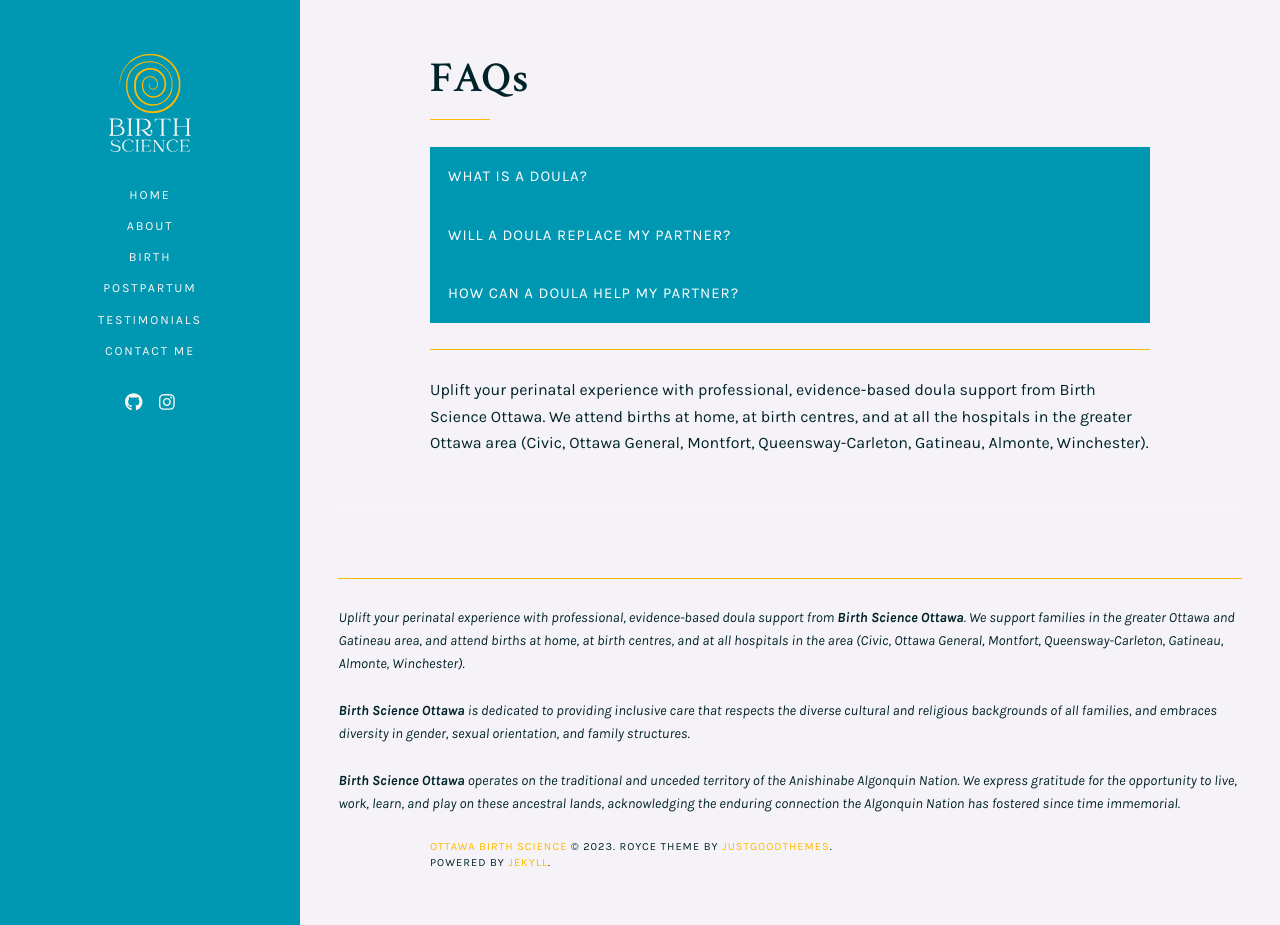
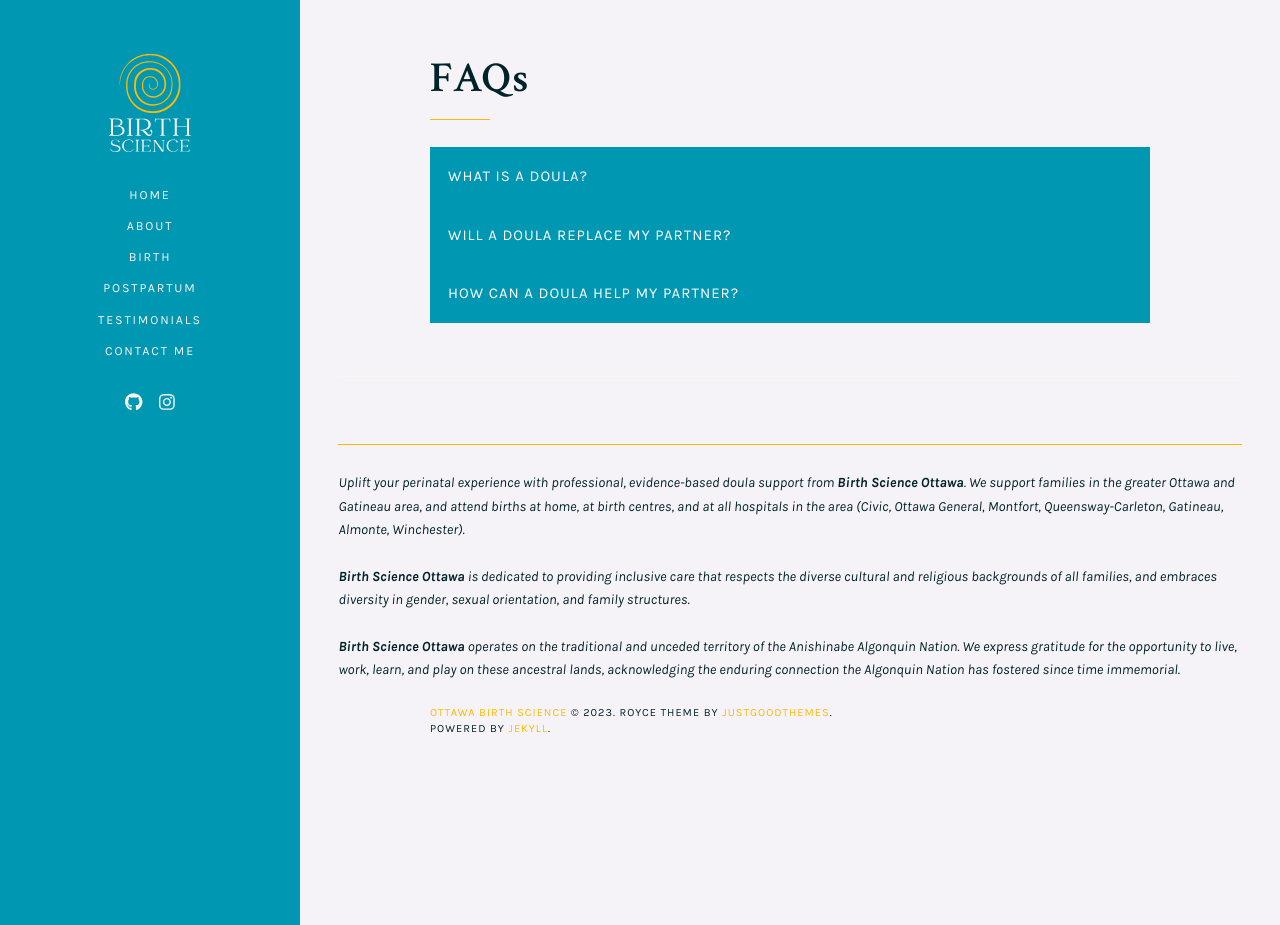
Before and after one commit to mch3rry/mypage, a Jekyll site: the page built from faq.md, in a window 1280 px wide and 925 px high. Built offline with Jekyll 4.4.1, drawn with Linux system fonts in a browser that asks for light colours.

Commit message:
Update and rename FAQ.md to faq.md

```diff
--- a/FAQ.md
+++ b/faq.md
@@ -67,9 +67,3 @@ for (i = 0; i < coll.length; i++) {
 
 </body>
 </html>
-
-<hr style="height:1px;border-width:0;color:#ffb901;background-color:#ffb901">
-
-<footer>
-<p>Uplift your perinatal experience with professional, evidence-based doula support from Birth Science Ottawa. We attend births at home, at birth centres, and at all the hospitals in the greater Ottawa area (Civic, Ottawa General, Montfort, Queensway-Carleton, Gatineau, Almonte, Winchester).</p>
-</footer>
```
